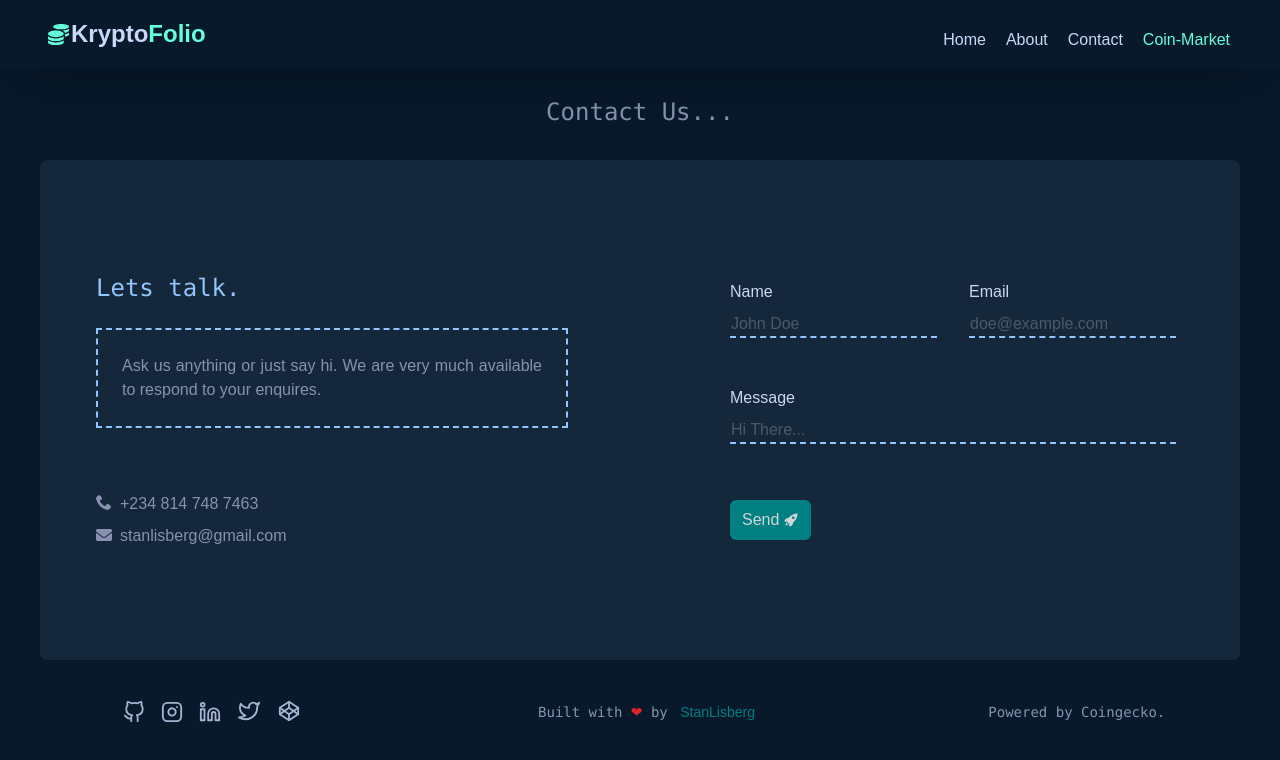
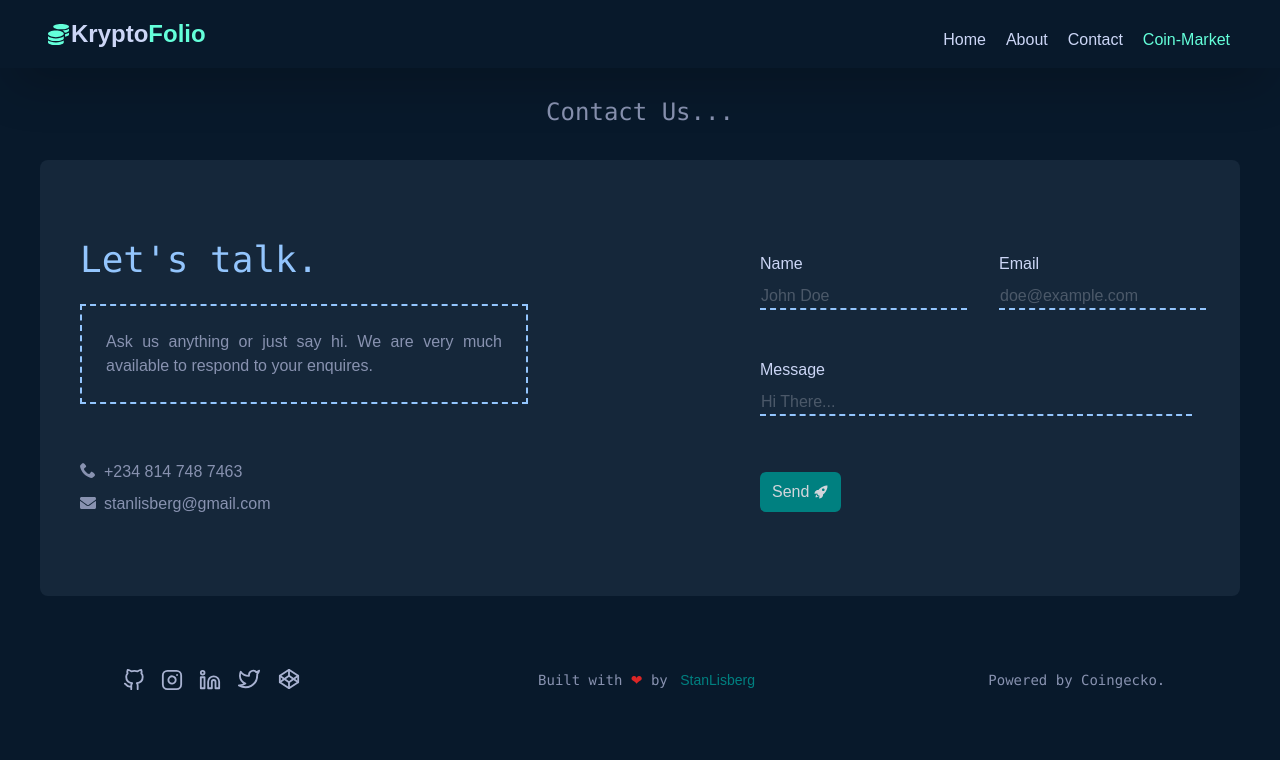
Before and after one commit to Stanlisberg/Kryptofolio, a React (Create React App) app: page /Contact in a window 1280 px wide. Shown: the top 760 px of the page. Built offline with nearby package versions, Linux system fonts and the light colour scheme; no server answers.

Commit message:
contact modify

```diff
--- a/src/components/CoinDesc/CoinInfoItem.jsx
+++ b/src/components/CoinDesc/CoinInfoItem.jsx
@@ -5,7 +5,7 @@ import { Link } from "react-router-dom";
 function CoinInfoItem({ coinInfoData }) {
   return (
     <>
-      <div className="flex flex-col-reverse lg:justify-between">
+      <div className="flex flex-col-reverse lg:justify-between mt-24">
         <div className="info-head my-5 h-40 relative mt-10">
           <img
             className="ml-1 p-2 mt-2 absolute top-0"
@@ -232,7 +232,7 @@ function CoinInfoItem({ coinInfoData }) {
           </div>
         </div>
       </div>
-      <div className="about-coin my-15 mb-28">
+      <div className="about-coin my-15 mb-16">
         <div className="font-medium text-2xl mt-5">
           About <span className="about-coin-color">{coinInfoData?.name}</span>
         </div>
--- a/src/components/pages/About.jsx
+++ b/src/components/pages/About.jsx
@@ -6,8 +6,8 @@ function About() {
     <>
      <div className=' mt-24 text-center text-2xl font-mono'>About Kryptofolio...</div>
       <div className="py-8 mt-8 rounded-lg mx-auto max-w-[1200px] bg-[#15273a]">
-        <div className="flex mx-10 justify-between">
-          <div className="w-[50%]">
+        <div className=" flex flex-col justify-center items-center lg:flex-row lg:justify-between">
+          <div className="w-full lg:w-[50%]">
             <div className="mx-7 text-justify font-mono text-2xl text-white-500 text-blue-300">
               {" "}
               Our Vision.
@@ -19,20 +19,19 @@ function About() {
               consequuntur modi, nulla beatae cupiditate voluptatum perferendis
               veritatis repellat quos harum qui autem praesentium voluptatibus!
               Aliquam laboriosam laborum rerum quisquam in reprehenderit vel
-              ratione adipisci pariatur voluptatibus dolorem ducimus reiciendis
-              recusandae placeat rem officiis aut fuga ipsum cupiditate voluptas
-              nihil, vitae maxime ab. Laboriosam quo voluptatem dicta sapiente
+              consequuntur modi, nulla beatae cupiditate voluptatum perferendis
             </p>
           </div>
-          <div className=" flex items-center">
+          <div className=" mx-7 flex items-center">
             <WorldImage />
           </div>
         </div>
-        <div className="flex mx-10 justify-between">
-          <div className=" flex items-center">
+        {/* <div className="flex mx-10 justify-between"> */}
+        <div className='flex flex-col-reverse justify-center items-center mt-20 lg:flex-row lg:justify-between'>
+          <div className="mx-7 flex items-center">
             <WorkImage />
           </div>
-          <div className="w-[50%]">
+          <div className="w-full lg:w-[50%]">
             <div className="mx-7 text-end font-mono text-2xl text-white-500 text-blue-300">
               {" "}
               Our Approach.
@@ -45,22 +44,20 @@ function About() {
               veritatis repellat quos harum qui autem praesentium voluptatibus!
               Aliquam laboriosam laborum rerum quisquam in reprehenderit vel
               ratione adipisci pariatur voluptatibus dolorem ducimus reiciendis
-              recusandae placeat rem officiis aut fuga ipsum cupiditate voluptas
-              nihil, vitae maxime ab. Laboriosam quo voluptatem dicta sapiente
             </p>
           </div>
         </div>
       </div>
-      <div className=" mt-4 max-w-[1200px] rounded-xl p-5 mx-auto flex justify-between bg-[#040f207d]">
-        <div className="flex items-center ">
+      <div className=" mt-8 max-w-[1200px] rounded-xl p-5 mx-auto flex flex-col-reverse lg:flex-row lg:justify-between justify-center items-center bg-[#040f207d] mb-8">
+        <div className="flex items-center">
           <p className='text-md font-mono'>Sign up for our news Letter.</p>
         </div>
         <div className="flex rounded-lg">
-          <div className="bg-[#ccd6f6] rounded-lg rounded-r-none my-1 h-10 border-2">
+          <div className="bg-[#ccd6f6] rounded-lg rounded-r-none my-1 h-15 border-2">
             <input
               type="text"
               placeholder="johndoe@example.com"
-              className="bg-[#ccd6f6] px-4 my-2 mb-4 outline-0 about-input"
+              className="bg-[#ccd6f6] px-4 my-3 lg:my-2 mb-4 outline-0 about-input placeholder:-pt-20"
             />
           </div>
           <button className="bg-[teal] text-gray-300 px-2  my-1 cursor-pointer rounded-r-md flex items-center hover:scale-90 ease-in-out duration-300">
--- a/src/components/pages/Contact.jsx
+++ b/src/components/pages/Contact.jsx
@@ -6,35 +6,35 @@ function Contact() {
   return (
     <>
       <div className=' mt-24 text-center text-2xl font-mono'>Contact Us...</div>
-      <div className="mt-8 py-28 rounded-lg mx-auto max-w-[1200px] bg-[#15273a] ">
-      <div className="flex mx-10 justify-between">
-          <div className="w-[45%] items-center">
-            <div className="mx-4 text-justify font-mono text-2xl text-white-500 text-blue-300">
+      <div className="mt-8 py-20 rounded-lg mx-auto max-w-[1200px] bg-[#15273a] mb-8">
+       <div className="flex mx-10 flex-col justify-center items-center lg:flex-row lg:justify-between">
+          <div className="w-full lg:w-[40%] items-center px-2 lg:px-0">
+            <div className=" lg:mx-0 text-justify font-mono text-4xl text-white-500 text-blue-300">
               {" "}
-              Lets talk.
+              Let's talk.
             </div>
-            <p className=" mx-4 my-6 text-justify font-md p-6 border-2 border-dashed border-blue-300 flex items-center">
+            <p className="  my-6 text-justify font-md p-6 border-2 border-dashed border-blue-300 flex items-center w-full">
               Ask us anything or just say hi. We are very much available to respond to your enquires.
 
             </p>
-            <div className='mt-16'>
-              <div className='mx-4 flex'>
+            <div className='mt-14'>
+              <div className='flex'>
                  <ImPhone style={{marginTop: '2px'}}/>
                 <p className='ml-2  mb-2'>+234 814 748 7463</p>
               </div>
-              <div className='mx-4 flex'>
+              <div className='flex'>
                 <FaEnvelope style={{marginTop: '3px'}}/>
                 <p className='ml-2'>stanlisberg@gmail.com</p>
               </div>
             </div>
           </div>
-          <form className="mr-4">
-            <div className='flex justify-between p-2'>
+          <form className=" w-full mt-20 lg:w-[40%] lg:mt-0">
+            <div className='flex flex-col lg:flex-row lg:justify-between p-2'>
               <div className='flex flex-col'>
                 <label htmlFor="Name" className='text-[#ccd6f6]'>Name</label>
                 <input type='text' placeholder="John Doe" className='bg-[#15273a] border-b-2 outline-none contact-input  mt-2 border-dashed border-blue-300' ></input>
               </div>
-              <div className='flex flex-col ml-8'>
+              <div className='flex flex-col mt-12 lg:mt-0 lg:ml-8'>
                 <label htmlFor="Name" className='text-[#ccd6f6]'>Email</label>
                 <input type='text' placeholder="doe@example.com" className='bg-[#15273a] border-b-2 outline-none contact-input mt-2 border-dashed border-blue-300' ></input>
               </div>
--- a/src/components/pages/SignIn.jsx
+++ b/src/components/pages/SignIn.jsx
@@ -47,7 +47,7 @@ function SignIn() {
   };
 
   return (
-    <div className="sign-in-bg max-w-[700px] min-h-[490px] my-14 mx-auto px-5 py-3 rounded-lg ">
+    <div className="sign-in-bg max-w-[700px] min-h-[490px] my-14 mt-32 mx-auto px-5 py-3 rounded-lg ">
       <h2 className="pb-4 mt-4 font-bold text-3xl overflow-hidden text-gray-300">
         Welcome Back!
       </h2>
--- a/src/components/pages/SignUp.jsx
+++ b/src/components/pages/SignUp.jsx
@@ -45,7 +45,7 @@ function SignUp() {
   };
 
   return (
-    <div className=" sign-up-bg max-w-[700px] min-h-[490px] my-14 mx-auto px-5 py-3 rounded-lg">
+    <div className=" sign-up-bg max-w-[700px] min-h-[490px] my-14 mt-32 mx-auto px-5 py-3 rounded-lg">
       <h2 className=" pb-6 mt-4 font-bold text-3xl overflow-hidden text-gray-300">
         Create Account!
       </h2>
--- a/src/index.css
+++ b/src/index.css
@@ -96,12 +96,6 @@ input::placeholder {
 
 .bg-gray {
   background: hsl(216, 79%, 7%);
-}
-
-.bg-input {
-  background: #0b1e36;
-  border: 1px solid dimgrey;
-  padding-left: 5px;
 }
 
 .go-back:hover {
@@ -258,6 +252,13 @@ input::placeholder {
   border-radius: 6px;
 }
 
+.bg-input {
+  /* background: #0b1e36; */
+  background: #15273a;
+  border: 1px solid dimgrey;
+  padding-left: 5px;
+}
+
 /*-------------overview----------------*/
 .overview-container {
   max-width: 1350px;
@@ -392,12 +393,13 @@ input::placeholder {
 }
 
 .mkt-input:hover {
-  border: 2px solid #ccd6f6;
+  border: 1px solid #ccd6f6;
 }
 
 .mkt-input:focus {
-  border: 2px solid #64ffda;
+  border: 1px solid #64ffda;
   width: 320px;
+  outline: none;
 }
 
 .trend-container {
```
